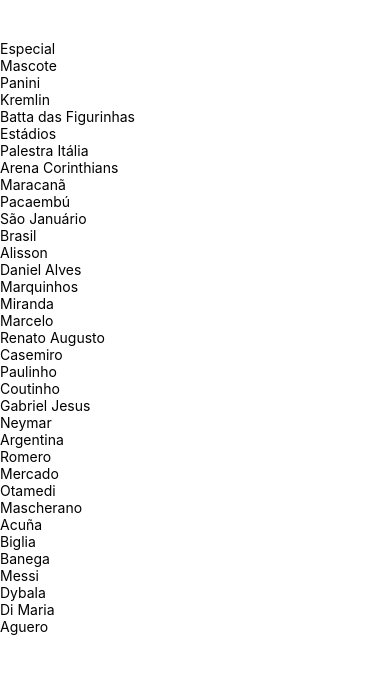
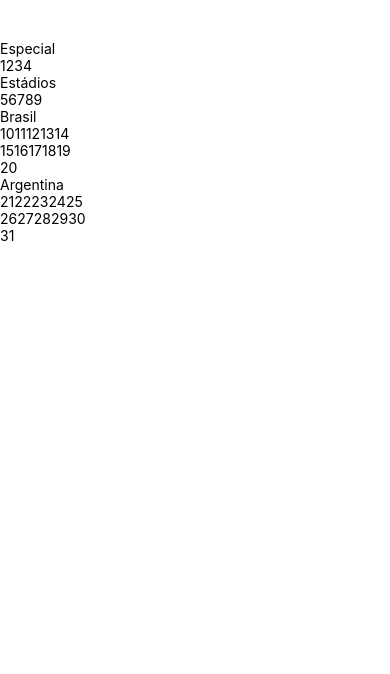
Before and after one commit to leonardocarvalho/AllTheStickers, a React Native app: screen / in a window 390 px wide. Shown: the top 674 px of the page. Built offline with nearby package versions, Linux system fonts and the light colour scheme.

Commit message:
list section stickers

```diff
--- a/js/components/Home.js
+++ b/js/components/Home.js
@@ -1,21 +1,56 @@
 
 import React from 'react';
-import { View, Text, TouchableOpacity, SectionList } from 'react-native';
+import {
+  View,
+  Text,
+  TouchableOpacity,
+  SectionList,
+  FlatList
+} from 'react-native';
+
 import { connect } from 'react-redux';
 
 import { addSticker }  from '../actions';
-import { _ } from 'lodash';
+import _  from 'lodash';
 
 
-class StickerListItem extends React.Component {
+class StickerSectionList extends React.Component {
+
+  _renderItem({item}) {
+      console.log("RENDER ITEM", item);
+      return (
+        <View>
+          <Text>{item.stickerNumber}</Text>
+        </View>
+      );
+  }
 
   render() {
-    console.log("------------ this.sticker", this.props);
-    return (
-      <View>
-        <Text>{this.props.sticker.name}</Text>
-      </View>
-    )
+    const stickers = this.props.stickers;
+
+    console.log("stickers from section", stickers.data);
+
+    if (stickers.data) {
+      // console.log("stickers from section inside");
+      return (
+        <View style={{ flex: 1 }}>
+          <FlatList
+            numColumns={5}
+            data={stickers.data.data}
+            // getItemLayout={(layoutData, index) => {
+            //   return {
+            //     length: 100,
+            //     offset: 100 * index,
+            //     index,
+            //   }
+            // }}
+            renderItem={this._renderItem}
+          />
+        </View>
+      )
+
+    }
+    return undefined;
   }
 
 }
@@ -25,9 +60,10 @@
 
 
   renderStickerSection(row) {
+
     console.log("ROW", row);
     return (
-        <StickerListItem  key={row.item.name} sticker={row.item} />
+        <StickerSectionList stickers={row.item} />
     )
 
   }
@@ -40,20 +76,41 @@
     )
   }
 
+  genListSection = (index, data) => {
+    console.log("INDEX", index);
+    return {
+      key: `${index}`,
+      title: data.title,
+      data: [{ key: '', data }],
+    }
+  };
+
+
   render() {
 
     let stickersSections = _.chain(this.props.stickers)
       .groupBy('section')
-      .map((data, title) => ({title, data}))
+      .map((data, title) => ({title, data, key: title}))
       .value();
+
+
+    console.log("stickersSections", stickersSections);
+
+
+    let stickersSectionLists = _.map(stickersSections, (section, sectionIndex) => {
+      return this.genListSection(sectionIndex, section)
+    });
+
+    console.log("====", stickersSectionLists);
 
     return (
       <View style={{ flex: 1, justifyContent: 'center', paddingTop: 40 }}>
 
         <SectionList
+          keyExtractor={(item) => { return item.key }}
           renderItem={this.renderStickerSection}
           renderSectionHeader={this.renderSectionTitle}
-          sections={stickersSections} />
+          sections={stickersSectionLists} />
 
       </View>
     );
--- a/js/reducers/cardsFixture.js
+++ b/js/reducers/cardsFixture.js
@@ -30,4 +30,4 @@
   { section: 'Argentina', name: 'Dybala' },
   { section: 'Argentina', name: 'Di Maria' },
   { section: 'Argentina', name: 'Aguero' },
-].map(sticker => ({ ...sticker, count: 0 }));
+].map((sticker, index) => ({ ...sticker, count: 0, stickerNumber: index + 1 }));
--- a/js/store.js
+++ b/js/store.js
@@ -12,7 +12,7 @@
 const configureStore = async () => {
   const store = createStore(persistedReducer, {}, applyMiddleware(...middlewares));
   const persistor = persistStore(store);
-  // await persistor.purge();
+  await persistor.purge();
   return { store, persistor }
 };
 
```
